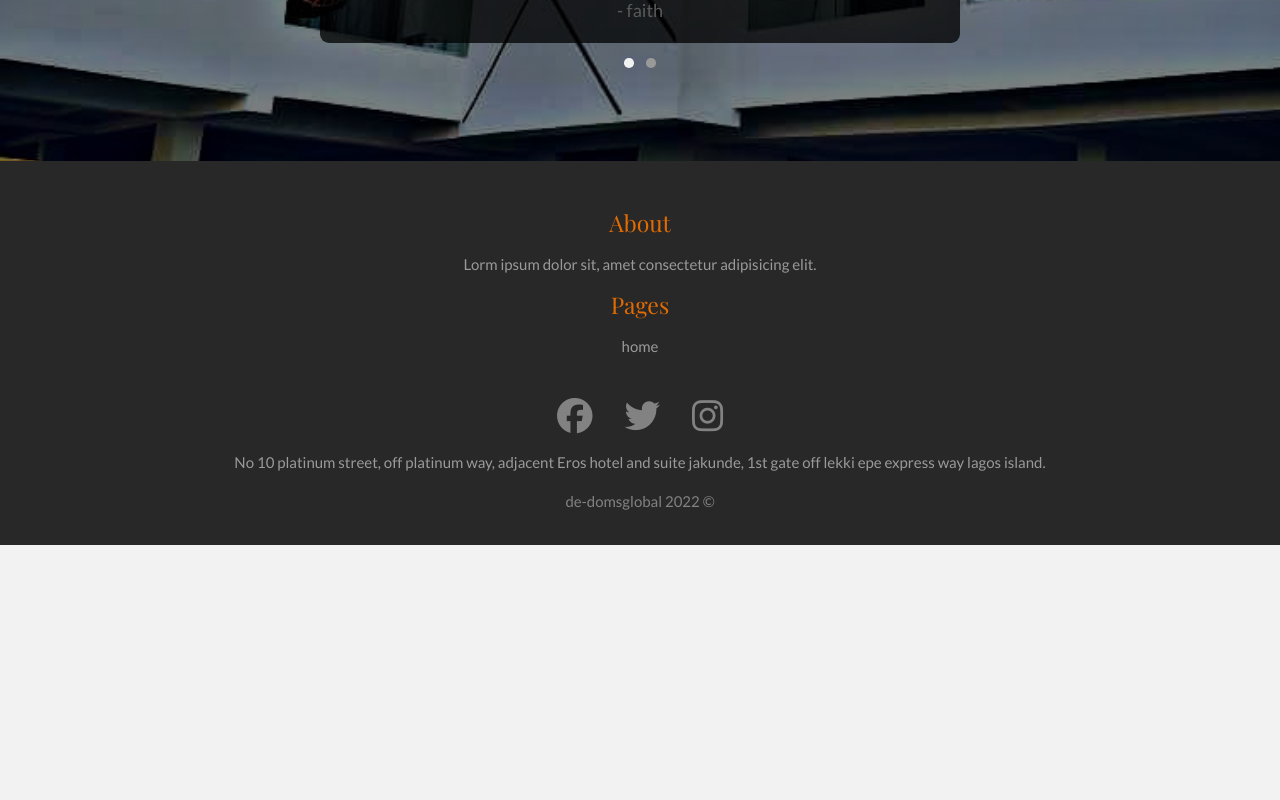
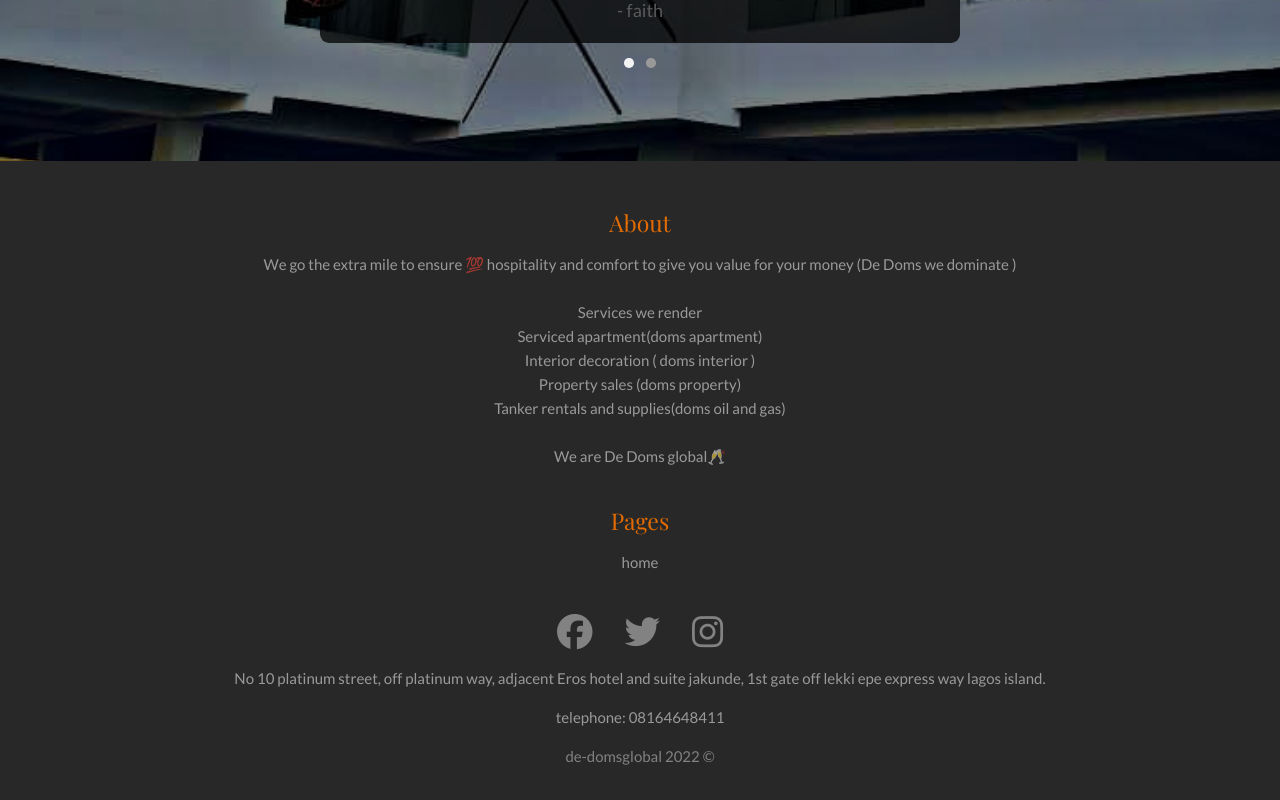
Before and after one commit to blackpandan/apartment, a Vue app: page / in a window 1280 px wide. Shown: the part 3978-4778 px from the top of the page. Before the commit the page ends 4523 px from the top, so only its background shows below. Built offline with nearby package versions, Linux system fonts and the light colour scheme.

Commit message:
added footer wordings

```diff
--- a/src/components/Bottom.vue
+++ b/src/components/Bottom.vue
@@ -7,7 +7,16 @@
     <div class="footer__upper">
     <div class="footer__about">
       <h3 class="text--subheader headingText footer__text--orange">About</h3>
-      <p class="text-normal">Lorm ipsum dolor sit, amet consectetur adipisicing elit.</p>
+      <p class="text-normal">We go the extra mile to ensure 💯 hospitality and comfort to give you value for your money (De Doms we dominate )</p>
+      <br>
+      <p>Services we render</p>
+      <p>Serviced apartment(doms apartment)</p>
+      <p>Interior decoration ( doms interior )</p>
+      <p>Property sales (doms property)</p>
+      <p>Tanker rentals and supplies(doms oil and gas)</p>
+      <br>
+      <p>We are De Doms global🥂</p>
+      <br>
     </div>
     <div class="footer__nav">
       <p class="text--subheader headingText footer__text--orange">Pages</p>
@@ -21,6 +30,7 @@
       <a href="https://www.instagram.com/de_doms_apartment/" target="blank" class="footer__links-link"><i class="fa-brands fa-instagram footer__links-icon"></i></a>
     </div>
     <p class="footer__copyright">No 10 platinum street, off platinum way, adjacent Eros hotel and suite jakunde, 1st gate off lekki epe express way lagos island.</p>
+    <p class="footer__copyright">telephone: 08164648411</p>
     <p class="footer__copyright">de-domsglobal 2022 &copy;</p>
   </footer>
 </template>
@@ -48,7 +58,7 @@
     display: flex;
     flex-direction: column;
     align-items: center;
-    padding: 0 4vw 0 4vw;
+    padding: 0 10vmin 0 10vmin;
     text-align: center;
   }
 
@@ -92,7 +102,7 @@
     padding: 1em 10vmin 0 10vmin;
     color: var(--color-footer-icon);
 
-    &:nth-of-type(1){
+    &:nth-of-type(1), &:nth-of-type(2){
       color: inherit;
     }
   }
```
Also changed, not shown: src/assets/logo.png (added), src/assets/logoNow.png (added).
